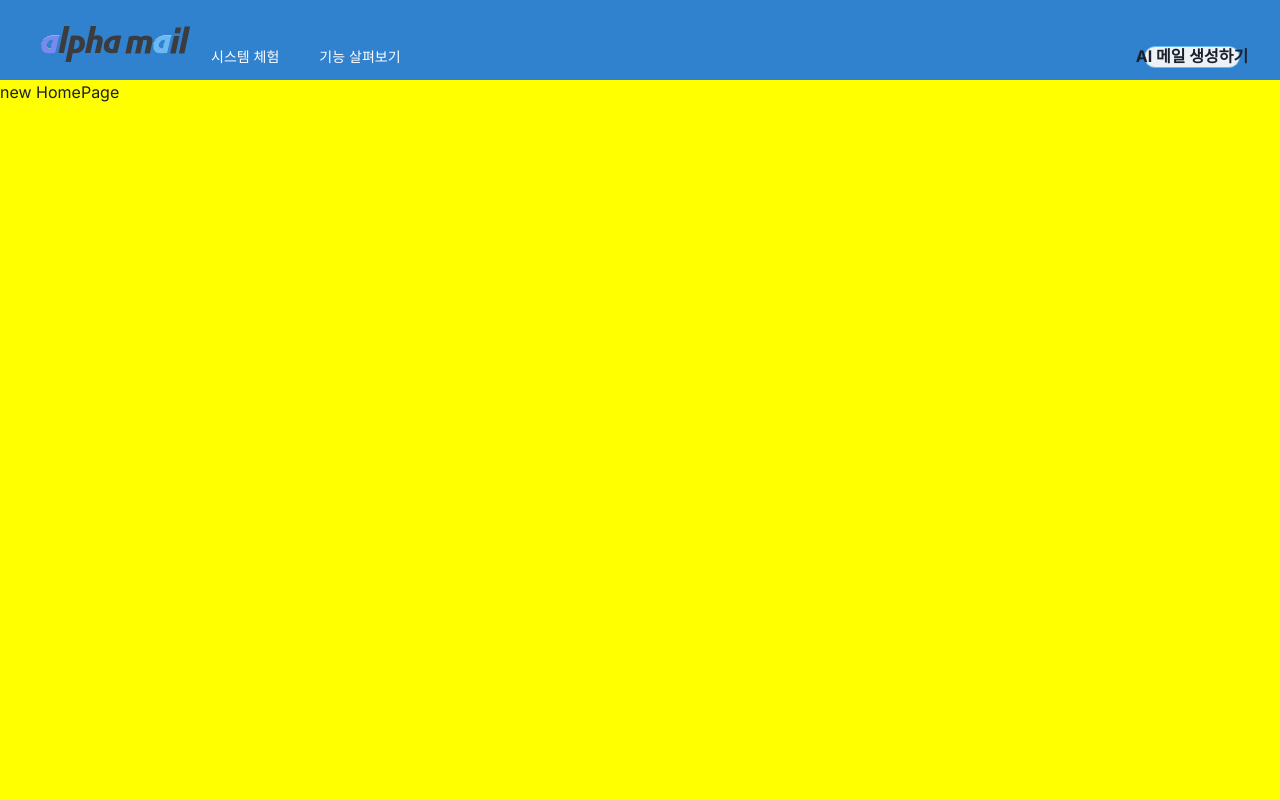
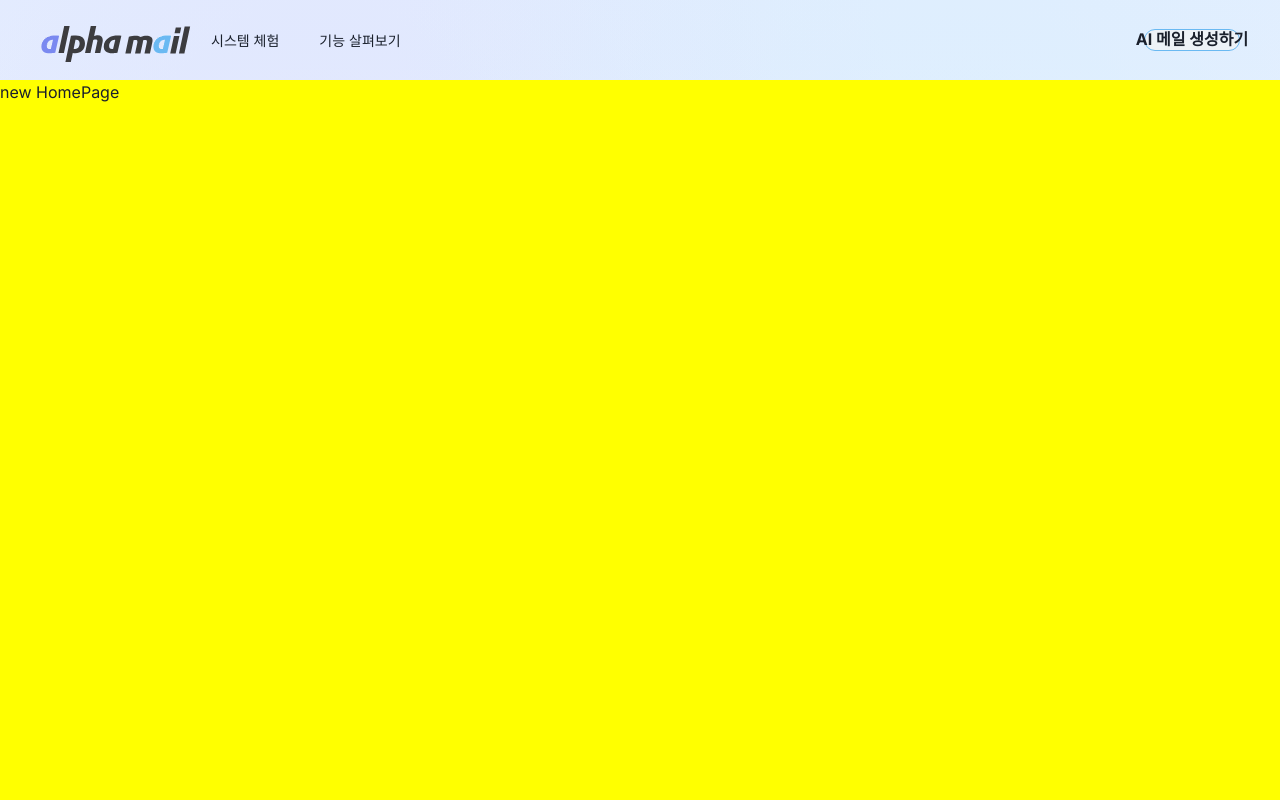
Before and after one commit to Beside-Potenday/frontend, a React (Create React App) app: page / in a window 1280 px wide. Shown: the top 800 px of the page. Built offline with nearby package versions, Linux system fonts and the light colour scheme.

Commit message:
feat: Header 컨텐츠 위치 수정

```diff
--- a/src/components/Layout/Header.tsx
+++ b/src/components/Layout/Header.tsx
@@ -1,19 +1,20 @@
 import styled from "@emotion/styled"
 import { Link } from "react-router-dom"
 import { Button } from "@chakra-ui/react"
+import { breakpoints } from "@/styles/variants"
 
 export const Header = () => {
   return (
     <Wrapper>
       <Container>
-        <div style={{ display: "flex", flexDirection: "row" }}>
+        <div style={{ display: "flex", flexDirection: "row", alignItems: "center" }}>
           <Link to={"/"}>
             <Logo src="/images/logo.svg" />
           </Link>
-          <div style={{ margin: "30px 20px" }}> 시스템 체험</div>
-          <div style={{ margin: "30px 20px" }}> 기능 살펴보기</div>
+          <MidWrapper> 시스템 체험</MidWrapper>
+          <MidWrapper> 기능 살펴보기</MidWrapper>
         </div>
-        <Link to={"/mail"}>
+        <Link to={"/mail"} style={{ display: "flex", alignItems: "center" }}>
           <AiButton>AI 메일 생성하기</AiButton>
         </Link>
       </Container>
@@ -24,8 +25,7 @@ export const Header = () => {
 export const HEADER_HEIGHT = "80px"
 
 const Wrapper = styled.header`
-  background: #3182ce;
-  color: white;
+  background-color: transparent;
   height: ${HEADER_HEIGHT};
   padding: 16px 40px;
 `
@@ -38,7 +38,6 @@ const Logo = styled.img`
 const Container = styled.div`
   display: flex;
   flex-direction: row;
-  align-items: center;
   font-size: 14px;
   justify-content: space-between;
 `
@@ -50,3 +49,9 @@ const AiButton = styled(Button)`
   border-radius: 20px;
   border: 1px solid var(--black, #6ab9f2);
 `
+const MidWrapper = styled.div`
+  margin: 0px 20px;
+  @media (max-width: ${breakpoints.md}) {
+    display: none;
+  }
+`
```
